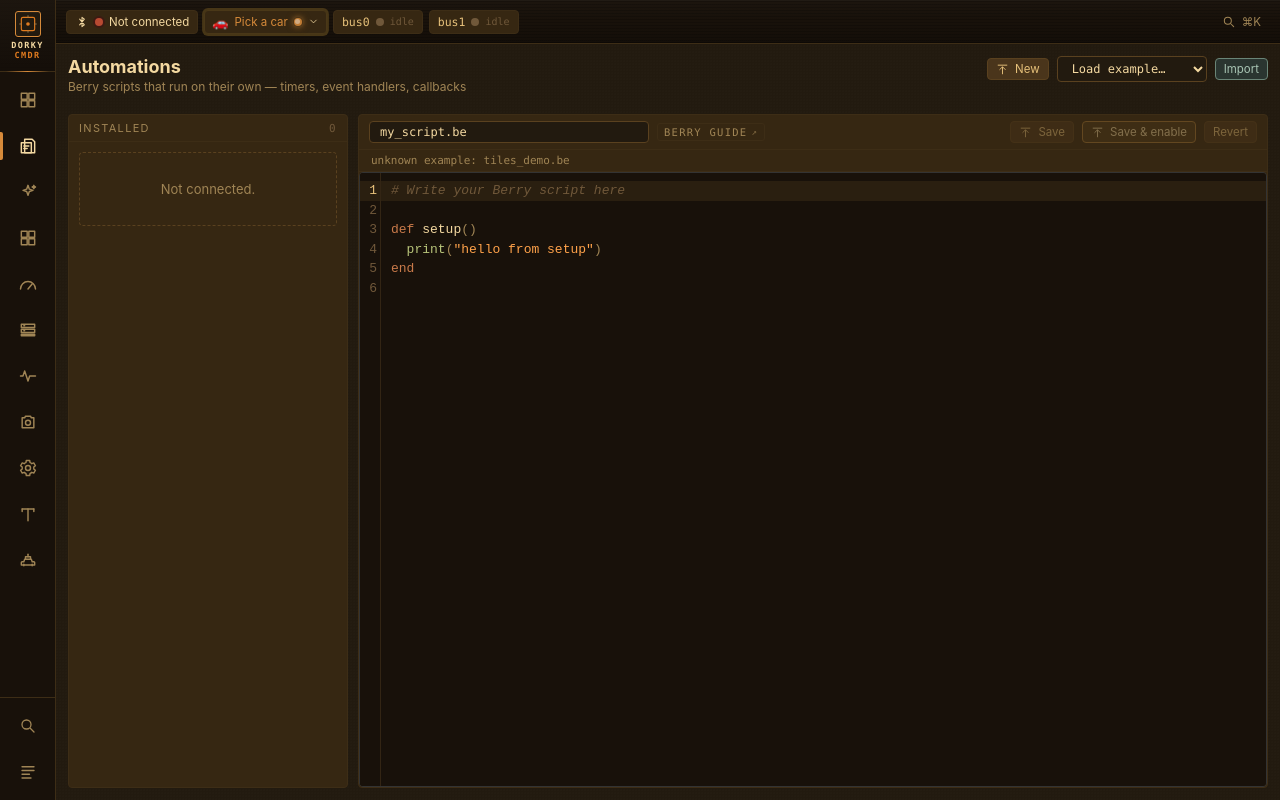
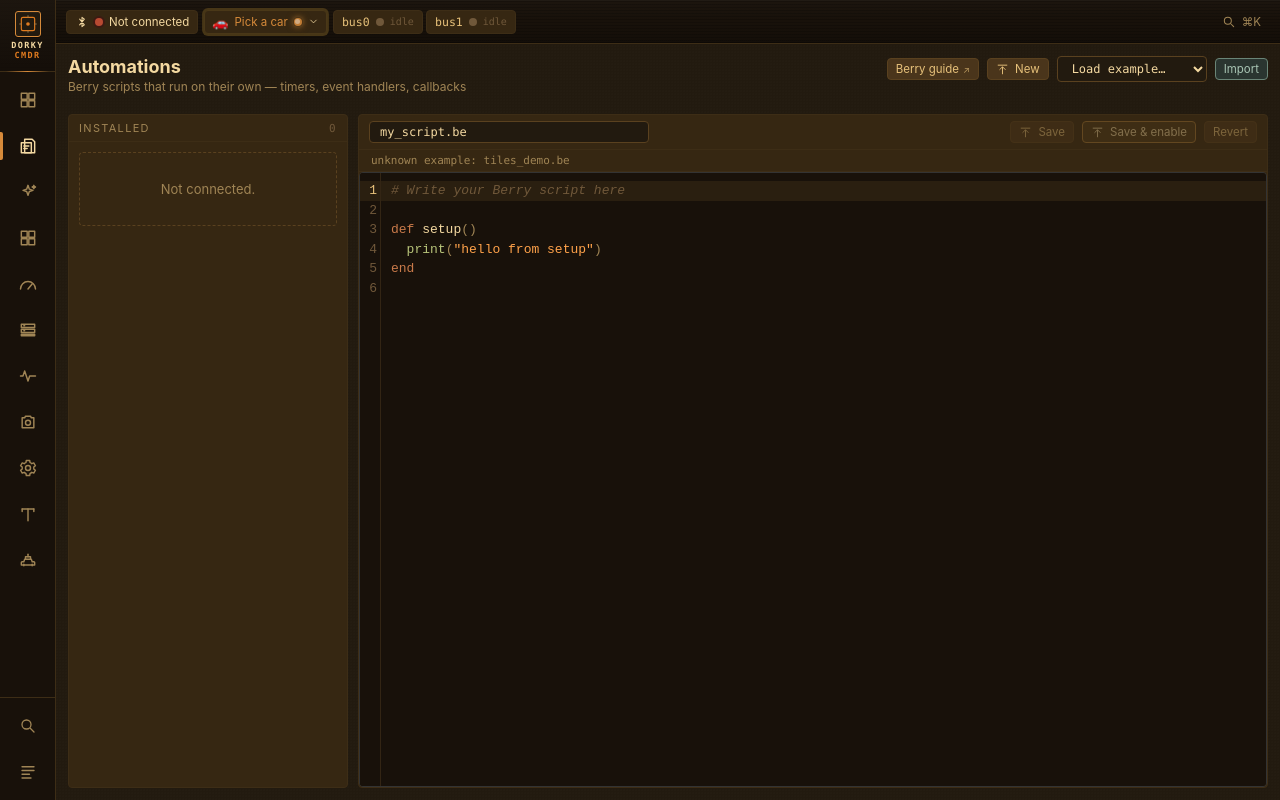
Before and after one commit to dzid26/ESP32-DualCAN, a Svelte app in the folder webui/: page / in a window 1280 px wide. Both pictures are taken after typing "Sample" into the empty fields and a click on the button "Open Scripts with tiles_demo.be loaded as a starting point". Built offline with nearby package versions, Linux system fonts and the light colour scheme.

Commit message:
moved buttons

```diff
--- a/webui/src/components/StatusStrip.svelte
+++ b/webui/src/components/StatusStrip.svelte
@@ -36,8 +36,10 @@
 
   <CarPip car={app.car} onOpen={() => (app.carPickerOpen = true)} />
 
-  <BusPip id={0} name="VehicleCAN" active={app.bus0} rate="488 f/s" />
-  <BusPip id={1} name="ChassisCAN" active={app.bus1} rate="122 f/s" />
+  <div class="bus-group">
+    <BusPip id={0} name="VehicleCAN" active={app.bus0} rate="488 f/s" />
+    <BusPip id={1} name="ChassisCAN" active={app.bus1} rate="122 f/s" />
+  </div>
 
   <span class="spacer"></span>
 
--- a/webui/src/components/views/ScriptsView.svelte
+++ b/webui/src/components/views/ScriptsView.svelte
@@ -233,6 +233,17 @@
     sub="Berry scripts that run on their own — timers, event handlers, callbacks"
   >
     {#snippet actions()}
+      <a
+        href="https://berry-lang.github.io/"
+        target="_blank"
+        rel="noopener"
+        class="btn btn--sm"
+        title="Berry language docs — syntax, stdlib, examples"
+        style="display: inline-flex; align-items: center; gap: 4px; text-decoration: none"
+      >
+        Berry guide
+        <span aria-hidden="true" style="font-size: 9px; opacity: 0.7">↗</span>
+      </a>
       <button class="btn btn--sm" onclick={newScript}><Icon name="up" size={13} />New</button>
       <select
         class="sel"
@@ -324,17 +335,6 @@
             style="flex: 1; max-width: 280px; height: 22px; font-size: 12px"
           />
           {#if dirty}<span class="mono" style="color: var(--dc-warn); font-size: 10px">● unsaved</span>{/if}
-          <a
-            href="https://berry-lang.github.io/"
-            target="_blank"
-            rel="noopener"
-            class="mono"
-            title="Berry language docs — syntax, stdlib, examples"
-            style="display: inline-flex; align-items: center; gap: 4px; font-size: 10.5px; letter-spacing: 0.12em; text-transform: uppercase; color: var(--dc-text-fade); text-decoration: none; padding: 2px 6px; border: 1px solid var(--dc-border); border-radius: 3px"
-          >
-            Berry guide
-            <span aria-hidden="true" style="font-size: 9px; opacity: 0.7">↗</span>
-          </a>
         </span>
         <span class="row-flex">
           <button class="btn btn--sm" onclick={save} disabled={!app.connected || busy || !dirty} title="Save without changing enable state">
```
